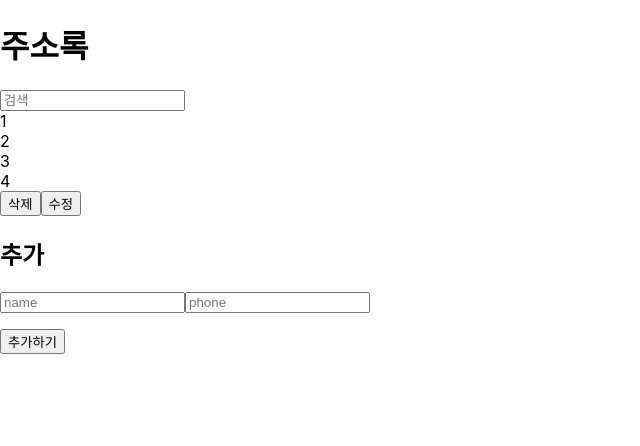
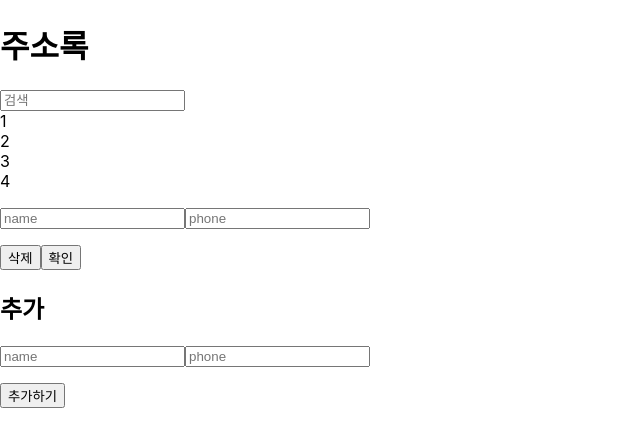
Before and after one commit to hjw4595/ReactExpress, a React (Create React App) app in the folder list/: page / in a window 1280 px wide. Both pictures are taken after a click on the button "수정". Shown: the top 446 px of the page, without its empty margins (0-640 px from the left). Built offline with nearby package versions, Linux system fonts and the light colour scheme.

Commit message:
연락처 수정 ui

```diff
--- a/list/src/components/AdressDetails.js
+++ b/list/src/components/AdressDetails.js
@@ -10,9 +10,22 @@ export default class AdressDetail extends React.Component{
             phone : ''
         }
         this.handleToggle = this.handleToggle.bind(this)
+        this.handleChange =this.handleChange.bind(this)
+    }
+
+    handleChange(e) {
+        let fixState = {};
+        fixState[e.target.name] = e.target.value;
+        this.setState(fixState)
     }
 
     handleToggle(){
+        if(!this.state.isUpdate){
+            this.setState({
+                name: this.props.contact.name,
+                phone : this.props.contact.phone
+            })
+        }
         this.setState({
             isUpdate : !this.state.isUpdate
         })
@@ -23,15 +36,34 @@ export default class AdressDetail extends React.Component{
             <p>{this.props.contact.phone}</p>
             </div>)
 
-        const view = this.state.isUpdate ? (<div></div>) : detail;
-
+        const update = (
+            <div>
+            <p>
+            <input
+                type="text"
+                name="name"
+                placeholder="name"
+                value={this.state.name}
+                onChange={this.handleChange}
+            />
+            <input
+                type="text"
+                name="phone"
+                placeholder="phone"
+                value={this.state.phone}
+                onChange={this.handleChange}
+            />
+        </p>
+        </div>
+        )
+        const view = this.state.isUpdate ? update : detail;
         const blank = (<div></div>)
 
         return(
         <div>
             {this.props.isSelected ? view : blank}
             <button onClick={this.props.onDelete}>삭제</button>
-            <button onClick={this.handleToggle}>수정</button>
+            <button onClick={this.handleToggle}>{this.state.isUpdate ? '확인' : '수정' }</button>
         </div>
     )
     }
```
